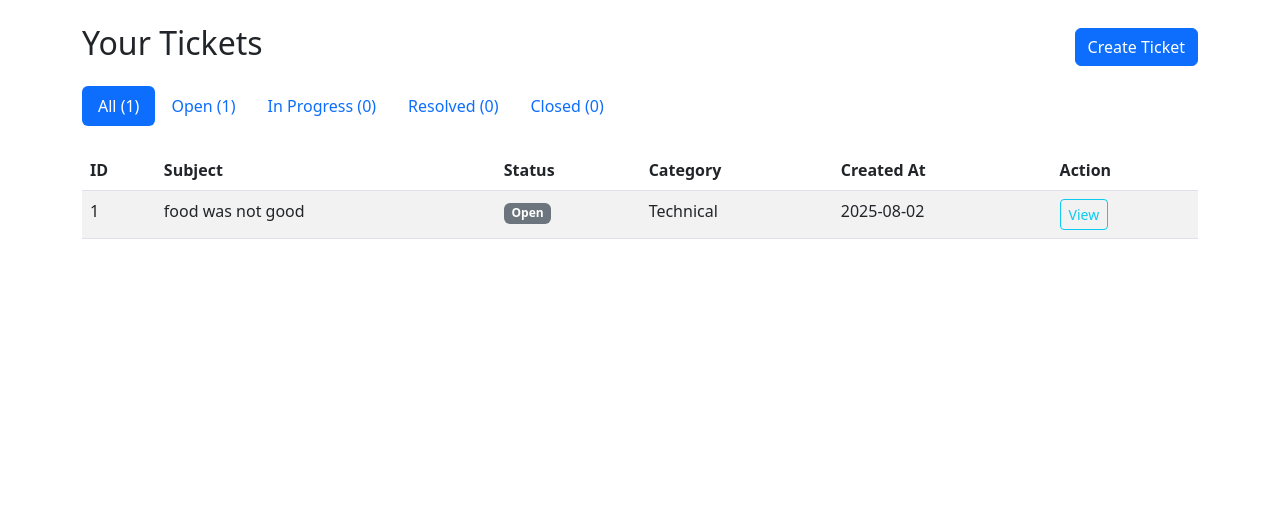
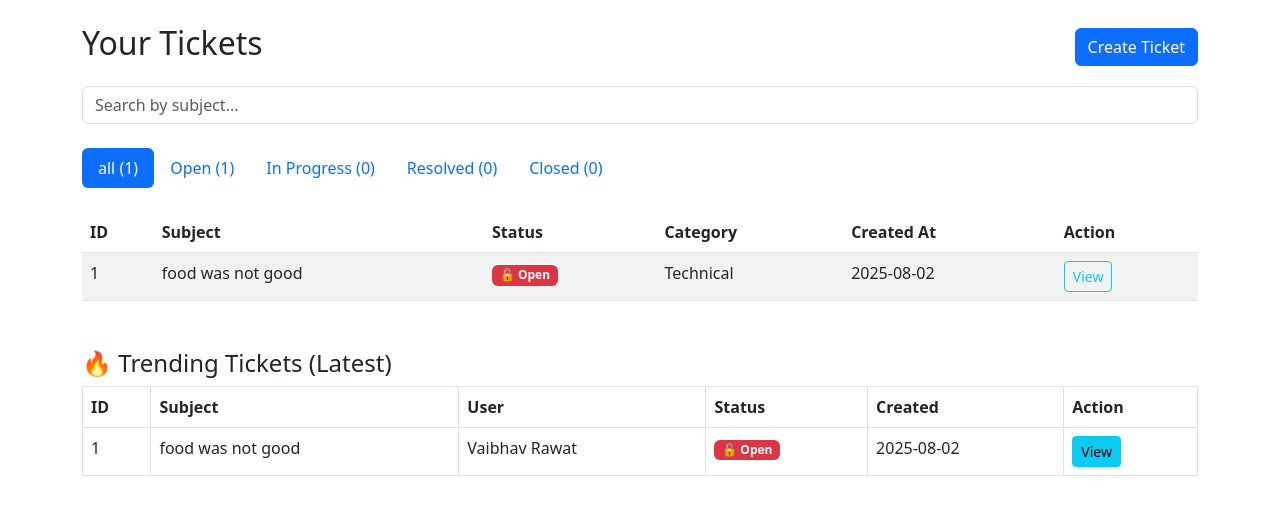
Before and after one commit to VaibhavRawat27/QuickDesk, a Flask app: page /dashboard in a window 1280 px wide. Shown: the part 56-571 px from the top of the page. Run offline with Flask 3, Linux system fonts and the light colour scheme; a user stored in the database is signed in.

Commit message:
Minor Changes on dashboard

```diff
--- a/app.py
+++ b/app.py
@@ -209,27 +209,44 @@ def dashboard():
         return redirect(url_for('login'))
 
     status_filter = request.args.get('status')
+    search_query = request.args.get('search', '')
+
+    # Base query: user's tickets
     query = Ticket.query.filter_by(user_id=current_user.id)
 
-    # Filter by status if given
+    # Filter by status
     if status_filter and status_filter != 'all':
         query = query.filter_by(status=status_filter)
 
+    # Search by subject
+    if search_query:
+        query = query.filter(Ticket.subject.ilike(f'%{search_query}%'))
+
     tickets = query.order_by(Ticket.created_at.desc()).all()
 
-    # Counts for tabs
+    # Tab counts (not affected by search)
     all_count = Ticket.query.filter_by(user_id=current_user.id).count()
     open_count = Ticket.query.filter_by(user_id=current_user.id, status='Open').count()
     inprogress_count = Ticket.query.filter_by(user_id=current_user.id, status='In Progress').count()
     resolved_count = Ticket.query.filter_by(user_id=current_user.id, status='Resolved').count()
     closed_count = Ticket.query.filter_by(user_id=current_user.id, status='Closed').count()
 
-    return render_template('dashboard.html', tickets=tickets,
-                           all_count=all_count, open_count=open_count,
-                           inprogress_count=inprogress_count,
-                           resolved_count=resolved_count,
-                           closed_count=closed_count,
-                           current_status=status_filter or 'all')
+    # 🔥 Trending tickets (latest 5 from all users)
+    trending_tickets = Ticket.query.order_by(Ticket.created_at.desc()).limit(5).all()
+
+    return render_template(
+        'dashboard.html',
+        tickets=tickets,
+        all_count=all_count,
+        open_count=open_count,
+        inprogress_count=inprogress_count,
+        resolved_count=resolved_count,
+        closed_count=closed_count,
+        current_status=status_filter or 'all',
+        search_query=search_query,
+        trending_tickets=trending_tickets
+    )
+
 
 
 
@@ -263,9 +280,11 @@ def create_ticket():
 @login_required
 def ticket_detail(ticket_id):
     ticket = Ticket.query.get_or_404(ticket_id)
-    if current_user.role == 'user' and ticket.user_id != current_user.id:
-        flash("Access denied.", "warning")
-        return redirect(url_for('dashboard'))
+
+    # Block regular users from seeing others' tickets
+    # if current_user.role == 'user' and ticket.user_id != current_user.id:
+    #     flash("Access denied.", "warning")
+    #     return redirect(url_for('dashboard'))
 
     if request.method == 'POST':
         reply_content = request.form.get('reply')
@@ -279,6 +298,7 @@ def ticket_detail(ticket_id):
             db.session.add(reply)
             db.session.commit()
             flash('Reply added.', "success")
+
     replies = TicketReply.query.filter_by(ticket_id=ticket_id).order_by(TicketReply.created_at.asc()).all()
     return render_template('ticket_detail.html', ticket=ticket, replies=replies)
 
--- a/templates/dashboard.html
+++ b/templates/dashboard.html
@@ -6,36 +6,23 @@
   <a href="{{ url_for('create_ticket') }}" class="btn btn-primary">Create Ticket</a>
 </div>
 
+<!-- 🔍 Search Bar -->
+<form method="GET" action="{{ url_for('dashboard') }}" class="mb-4">
+  <input type="text" name="search" placeholder="Search by subject..." class="form-control" value="{{ request.args.get('search', '') }}">
+</form>
+
 <!-- Filter Tabs -->
 <ul class="nav nav-pills mb-4">
+  {% for label, count in [('all', all_count), ('Open', open_count), ('In Progress', inprogress_count), ('Resolved', resolved_count), ('Closed', closed_count)] %}
   <li class="nav-item">
-    <a class="nav-link {% if current_status == 'all' %}active{% endif %}" href="{{ url_for('dashboard', status='all') }}">
-      All ({{ all_count }})
+    <a class="nav-link {% if current_status == label %}active{% endif %}" href="{{ url_for('dashboard', status=label) }}">
+      {{ label }} ({{ count }})
     </a>
   </li>
-  <li class="nav-item">
-    <a class="nav-link {% if current_status == 'Open' %}active{% endif %}" href="{{ url_for('dashboard', status='Open') }}">
-      Open ({{ open_count }})
-    </a>
-  </li>
-  <li class="nav-item">
-    <a class="nav-link {% if current_status == 'In Progress' %}active{% endif %}" href="{{ url_for('dashboard', status='In Progress') }}">
-      In Progress ({{ inprogress_count }})
-    </a>
-  </li>
-  <li class="nav-item">
-    <a class="nav-link {% if current_status == 'Resolved' %}active{% endif %}" href="{{ url_for('dashboard', status='Resolved') }}">
-      Resolved ({{ resolved_count }})
-    </a>
-  </li>
-  <li class="nav-item">
-    <a class="nav-link {% if current_status == 'Closed' %}active{% endif %}" href="{{ url_for('dashboard', status='Closed') }}">
-      Closed ({{ closed_count }})
-    </a>
-  </li>
+  {% endfor %}
 </ul>
 
-<!-- Tickets Table -->
+<!-- 🎫 Tickets Table -->
 <table class="table table-striped">
   <thead>
     <tr>
@@ -52,8 +39,20 @@
     <tr>
       <td>{{ ticket.id }}</td>
       <td>{{ ticket.subject }}</td>
-      <td><span class="badge bg-secondary">{{ ticket.status }}</span></td>
-      <td>{{ ticket.category }}</td>
+      <td>
+        {% if ticket.status == 'Open' %}
+        <span class="badge bg-danger">🔓 Open</span>
+        {% elif ticket.status == 'In Progress' %}
+        <span class="badge bg-warning text-dark">🔧 In Progress</span>
+        {% elif ticket.status == 'Resolved' %}
+        <span class="badge bg-success">✅ Resolved</span>
+        {% elif ticket.status == 'Closed' %}
+        <span class="badge bg-secondary">🔒 Closed</span>
+        {% else %}
+        <span class="badge bg-dark">{{ ticket.status }}</span>
+        {% endif %}
+      </td>
+      <td>{{ ticket.category or '—' }}</td>
       <td>{{ ticket.created_at.strftime('%Y-%m-%d') }}</td>
       <td><a class="btn btn-sm btn-outline-info" href="{{ url_for('ticket_detail', ticket_id=ticket.id) }}">View</a></td>
     </tr>
@@ -63,4 +62,45 @@
   </tbody>
 </table>
 
+<!-- 🔥 Trending Tickets Section -->
+<h4 class="mt-5">🔥 Trending Tickets (Latest)</h4>
+<table class="table table-bordered">
+  <thead>
+    <tr>
+      <th>ID</th>
+      <th>Subject</th>
+      <th>User</th>
+      <th>Status</th>
+      <th>Created</th>
+      <th>Action</th>
+    </tr>
+  </thead>
+  <tbody>
+    {% for t in trending_tickets %}
+    <tr>
+      <td>{{ t.id }}</td>
+      <td>{{ t.subject }}</td>
+      <td>{{ t.owner.name }}</td>
+      <td>
+        {% if t.status == 'Open' %}
+        <span class="badge bg-danger">🔓 Open</span>
+        {% elif t.status == 'In Progress' %}
+        <span class="badge bg-warning text-dark">🔧 In Progress</span>
+        {% elif t.status == 'Resolved' %}
+        <span class="badge bg-success">✅ Resolved</span>
+        {% elif t.status == 'Closed' %}
+        <span class="badge bg-secondary">🔒 Closed</span>
+        {% else %}
+        <span class="badge bg-dark">{{ t.status }}</span>
+        {% endif %}
+      </td>
+      <td>{{ t.created_at.strftime('%Y-%m-%d') }}</td>
+      <td><a href="{{ url_for('ticket_detail', ticket_id=t.id) }}" class="btn btn-sm btn-info">View</a></td>
+    </tr>
+    {% else %}
+    <tr><td colspan="6" class="text-center">No trending tickets available.</td></tr>
+    {% endfor %}
+  </tbody>
+</table>
+
 {% endblock %}
```
Also changed, not shown: instance/quickdesk.db.
